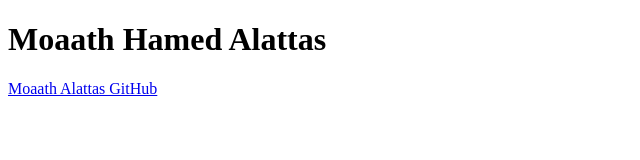
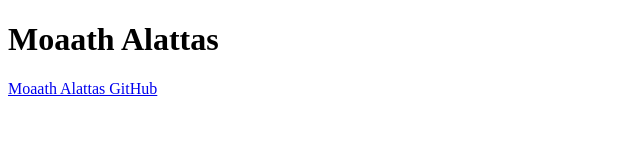
Before and after one commit to MoaathAlattas/moaathalattas.github.io, a plain HTML site: page index.html in a window 1280 px wide. Shown: the whole page, without its empty margins (0-640 px from the left). Drawn offline with Linux system fonts and the light colour scheme.

Commit message:
Update index.html

```diff
--- a/index.html
+++ b/index.html
@@ -4,7 +4,7 @@
       <title>Moaath Alattas - github.io</title>
     </head>
     <body>
-      <h1>Moaath Hamed Alattas</h1>
+      <h1>Moaath Alattas</h1>
       <p><a href="https://github.com/MoaathAlattas">Moaath Alattas GitHub</a></p>
     </body>
   </html>
```
